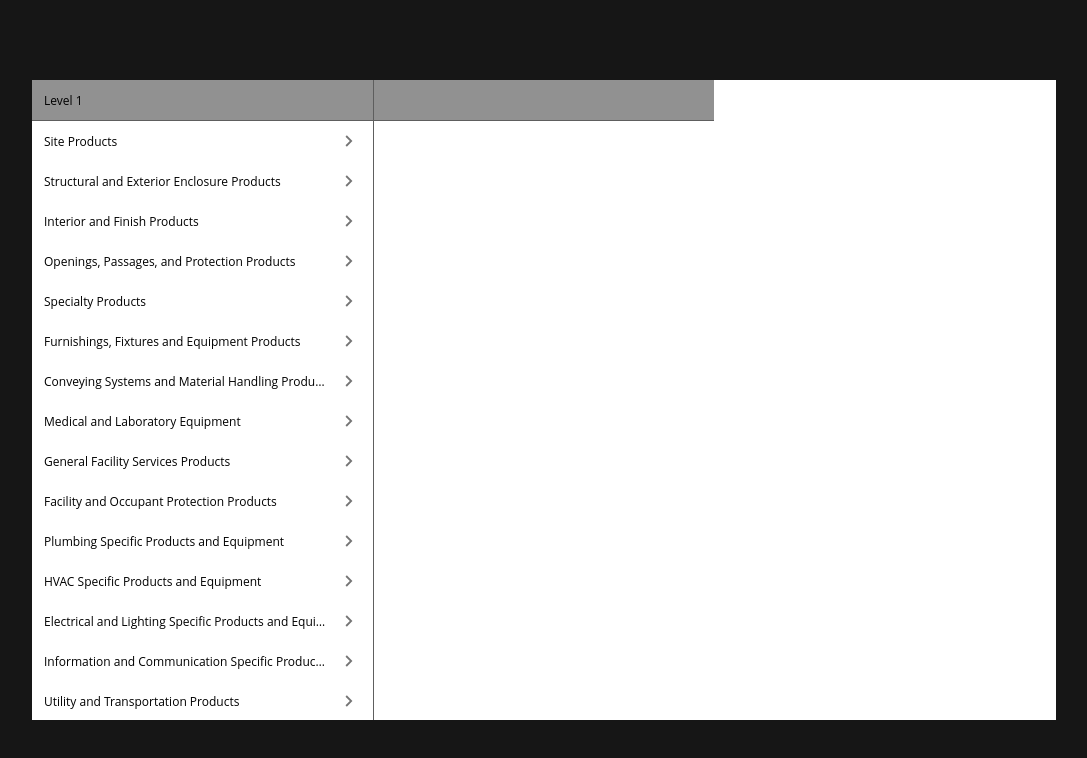
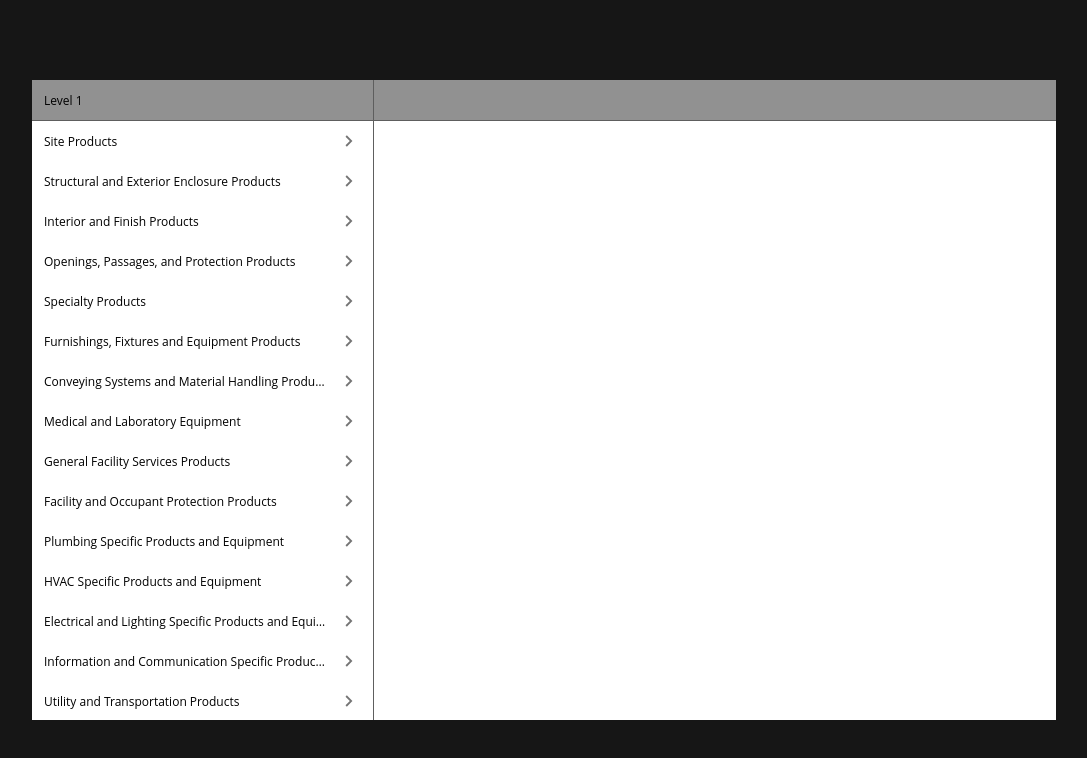
Before and after one commit to zmm2025/react-testing-app, a React (Create React App) app: page / in a window 1280 px wide. Shown: the top 758 px of the page, without its empty margins (96-1183 px from the left). Built offline with nearby package versions, Linux system fonts and the light colour scheme.

Commit message:
add filler column logic

```diff
--- a/src/components/ClassSelector/ClassSelector.css
+++ b/src/components/ClassSelector/ClassSelector.css
@@ -17,6 +17,12 @@ div.column {
     /* Layout */
     max-width: calc((100% - 1px - 1px) / 3);
     min-width: calc((100% - 1px - 1px) / 3);
+
+    &.filler {
+        /* Layout */
+        flex-grow: 1;
+        max-width: none;
+    }
 }
 
 div.divider {
--- a/src/components/ClassSelector/ClassSelector.js
+++ b/src/components/ClassSelector/ClassSelector.js
@@ -6,7 +6,7 @@ import "./ClassSelector.css";
 export default function ClassSelectorV2() {
     const [classPath, setClassPath] = useState([]);
 
-    // If levelNum is null, levelClasses must remain empty
+    // Undefined levelNum and levelClasses will generate a filler column
     function pushLevelElements(elementsArray, levelNum = null, levelClasses = {}, hasDivider = true) {
         elementsArray.push(
             <Fragment key={"level-" + levelNum + "-fragment"}>
@@ -41,8 +41,10 @@ export default function ClassSelectorV2() {
 }
 
 function Column({ levelNum, levelClasses, classPath, setClassPath }) {
+    const styleClass = "column" + (Object.keys(levelClasses).length === 0 ? " filler" : "");
+
     return (
-        <div className="column">
+        <div className={styleClass}>
             <HeaderCell levelNum={levelNum} />
             <Divider orientation="horizontal" />
             <ColumnBody
```
